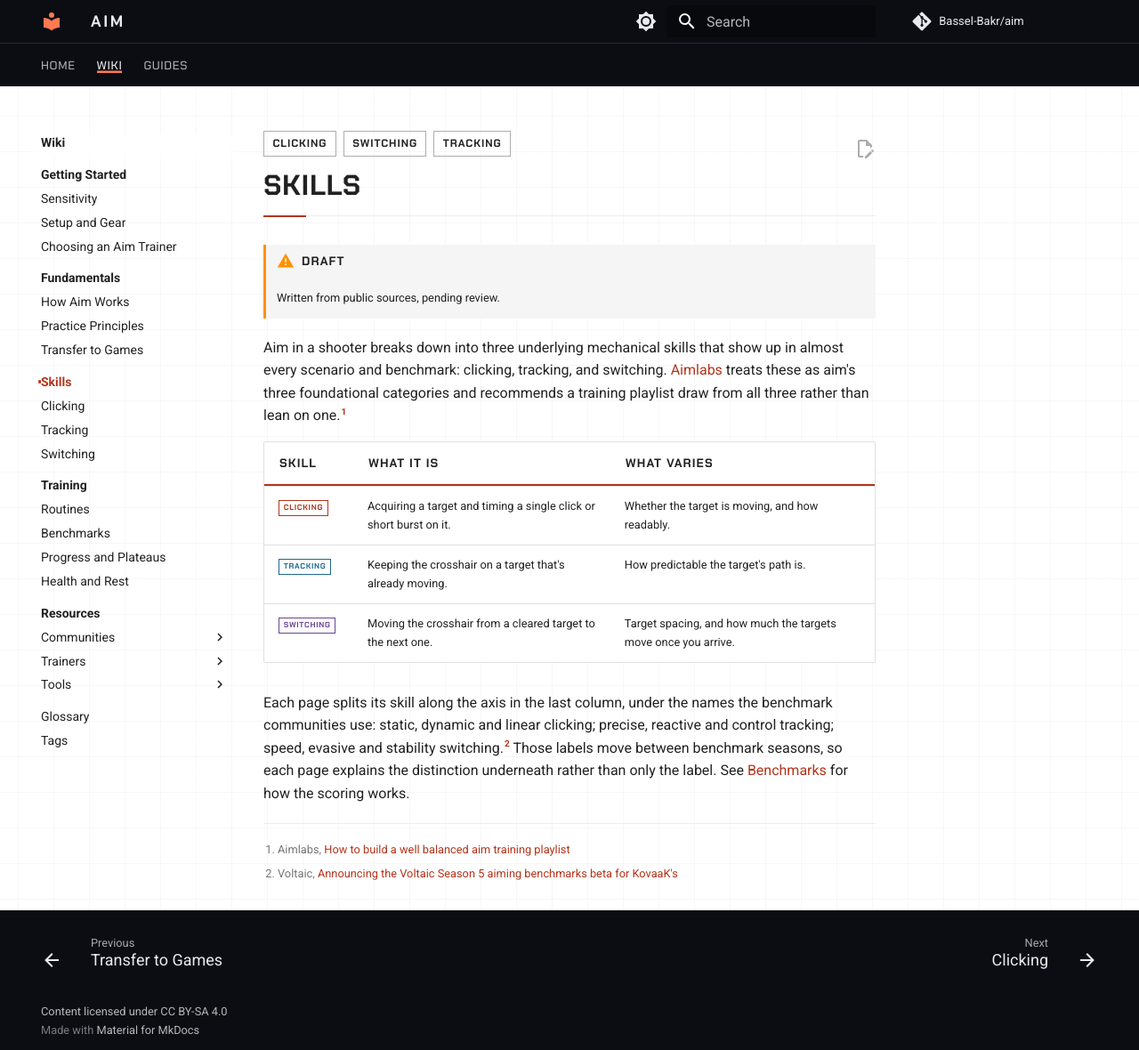
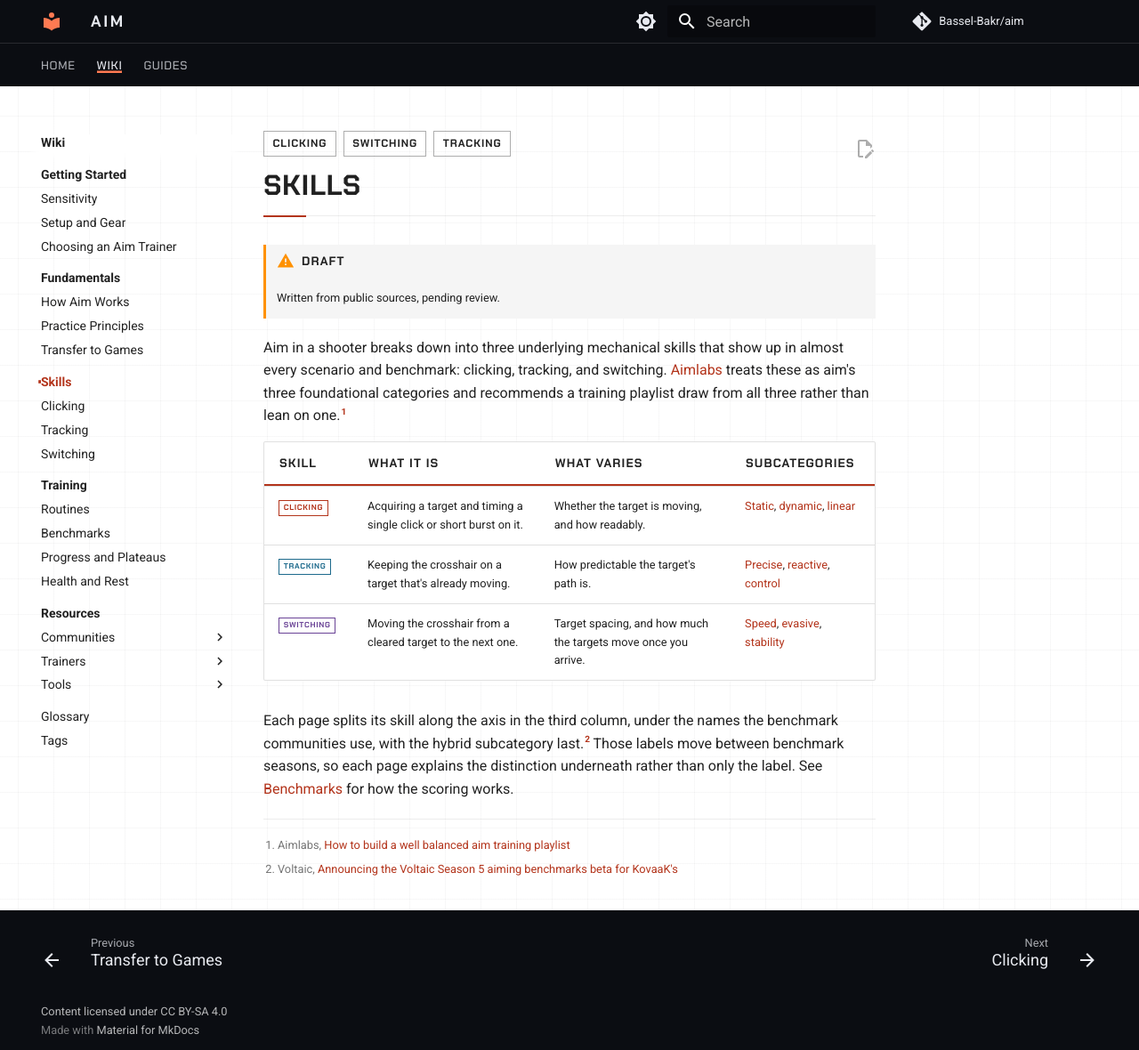
Before and after one commit to Bassel-Bakr/Aim, an MkDocs documentation site: the page built from docs/wiki/skills/index.md, in a window 1280 px wide and 1180 px high. Shown: the whole window at 89% size. Built offline with MkDocs 1.6.1 and Material for MkDocs 9.7.7, drawn with Linux system fonts in a browser that asks for light colours; comment, search, counter and statistics services are not loaded.

Commit message:
docs: list each skill's subcategories in the skills index table
The table said what varies within each skill but not what the resulting
splits are called, so a reader had to open all three pages to learn the nine
names they will meet everywhere else.

Adds a Subcategories column, each name linking to that section of the skill's
page. The paragraph under the table no longer repeats the nine names; it now
only explains that the hybrid subcategory comes last and that the labels move
between benchmark seasons.

Co-Authored-By: Claude Opus 5 <noreply@anthropic.com>

```diff
--- a/docs/wiki/skills/index.md
+++ b/docs/wiki/skills/index.md
@@ -14,16 +14,15 @@ scenario and benchmark: clicking, tracking, and switching. [Aimlabs](../resource
 treats these as aim's three foundational categories and recommends a training playlist draw from
 all three rather than lean on one.[^aimlabs-playlist]
 
-| Skill | What it is | What varies |
-| --- | --- | --- |
-| [Clicking](clicking.md){ .aim-skill .aim-skill--clicking } | Acquiring a target and timing a single click or short burst on it. | Whether the target is moving, and how readably. |
-| [Tracking](tracking.md){ .aim-skill .aim-skill--tracking } | Keeping the crosshair on a target that's already moving. | How predictable the target's path is. |
-| [Switching](switching.md){ .aim-skill .aim-skill--switching } | Moving the crosshair from a cleared target to the next one. | Target spacing, and how much the targets move once you arrive. |
+| Skill | What it is | What varies | Subcategories |
+| --- | --- | --- | --- |
+| [Clicking](clicking.md){ .aim-skill .aim-skill--clicking } | Acquiring a target and timing a single click or short burst on it. | Whether the target is moving, and how readably. | [Static](clicking.md#static-clicking), [dynamic](clicking.md#dynamic-clicking), [linear](clicking.md#linear-clicking) |
+| [Tracking](tracking.md){ .aim-skill .aim-skill--tracking } | Keeping the crosshair on a target that's already moving. | How predictable the target's path is. | [Precise](tracking.md#precise-tracking), [reactive](tracking.md#reactive-tracking), [control](tracking.md#control-tracking) |
+| [Switching](switching.md){ .aim-skill .aim-skill--switching } | Moving the crosshair from a cleared target to the next one. | Target spacing, and how much the targets move once you arrive. | [Speed](switching.md#speed-switching), [evasive](switching.md#evasive-switching), [stability](switching.md#stability-switching) |
 
-Each page splits its skill along the axis in the last column, under the names the benchmark
-communities use: static, dynamic and linear clicking; precise, reactive and control tracking;
-speed, evasive and stability switching.[^voltaic-s5] Those labels move between benchmark seasons,
-so each page explains the distinction underneath rather than only the label. See
+Each page splits its skill along the axis in the third column, under the names the benchmark
+communities use, with the hybrid subcategory last.[^voltaic-s5] Those labels move between benchmark
+seasons, so each page explains the distinction underneath rather than only the label. See
 [Benchmarks](../training/benchmarks.md) for how the scoring works.
 
 [^aimlabs-playlist]: Aimlabs, [How to build a well balanced aim training playlist](https://aimlabs.com/articles/aimlabs/how-to-build-a-well-balanced-aim-training-playlist/)
```
